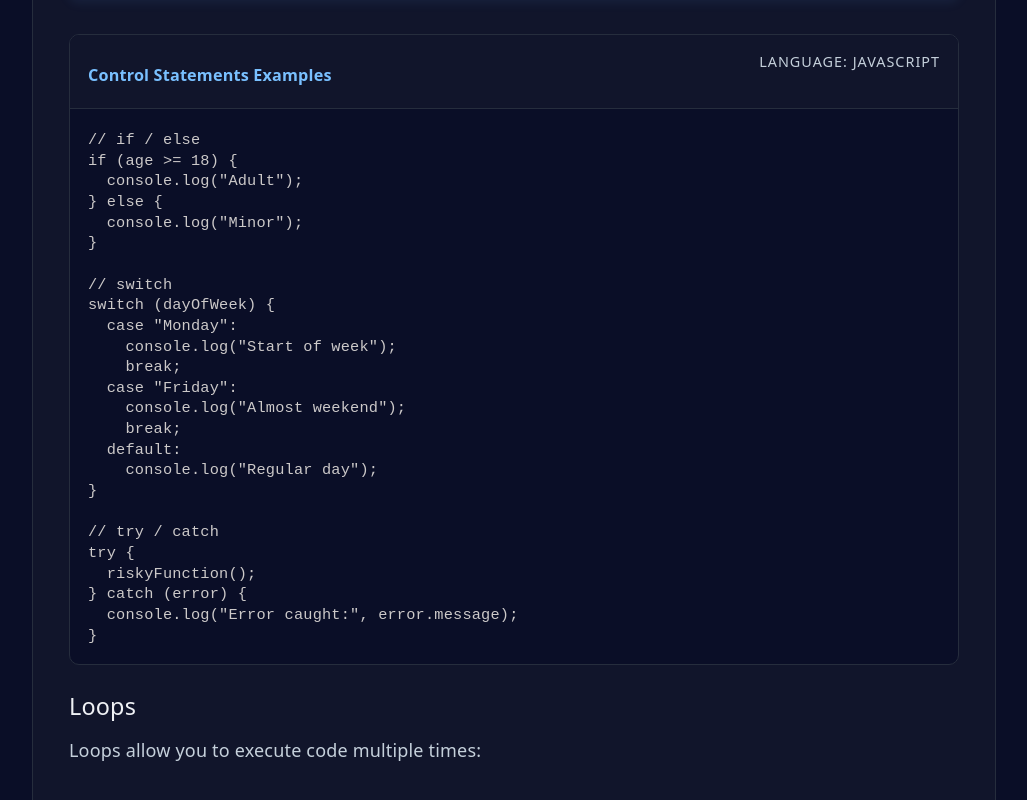
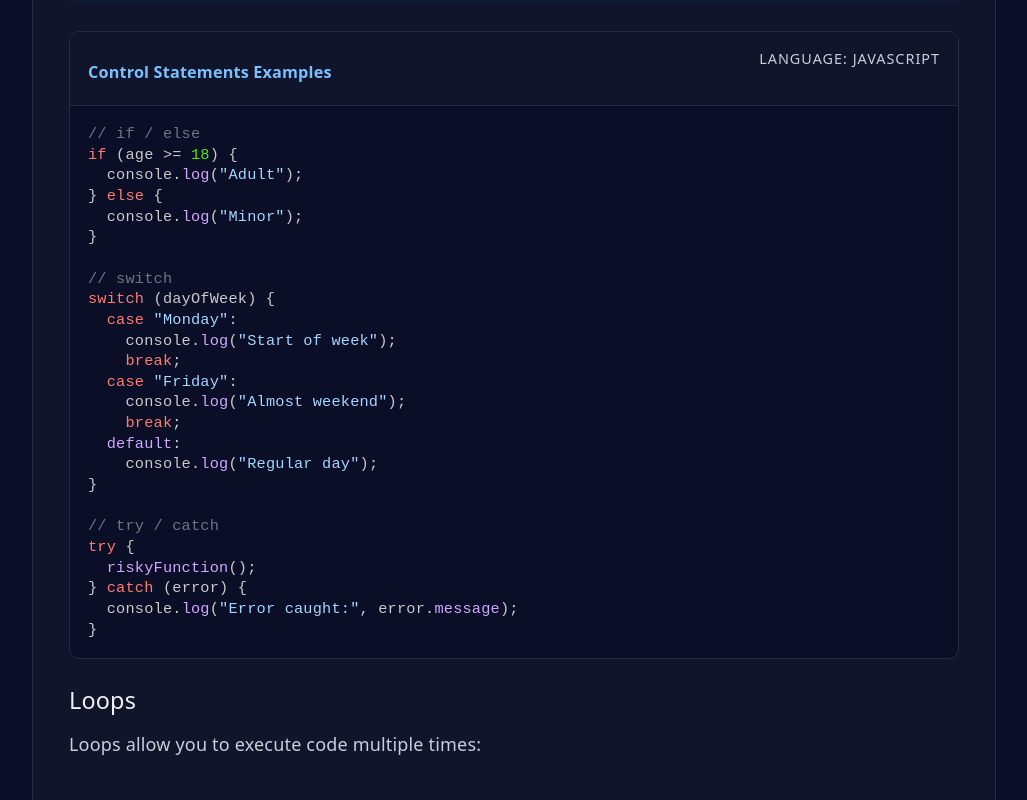
Before and after one commit to BrianEsquivel-hexaware/React-Basics, a React (Vite) app: page /section2 in a window 1280 px wide. Shown: the part 1740-2540 px from the top of the page, without its empty margins (126-1153 px from the left). Built offline with nearby package versions, Linux system fonts and the light colour scheme.

Commit message:
Installed highlight.js to decorate better the CodeBlocks

```diff
--- a/package.json
+++ b/package.json
@@ -12,6 +12,7 @@
   "dependencies": {
     "bootstrap": "^5.3.8",
     "bootstrap-icons": "^1.13.1",
+    "highlight.js": "^11.11.1",
     "react": "^19.2.6",
     "react-bootstrap": "^2.10.10",
     "react-dom": "^19.2.6",
--- a/src/components/CodeBlock/CodeBlock.css
+++ b/src/components/CodeBlock/CodeBlock.css
@@ -43,27 +43,76 @@
   background: transparent !important;
   border: none !important;
   padding: 0 !important;
+  display: block;
 }
 
-/* Syntax highlighting */
-.code-block-wrapper .code-block code .tag {
+/* highlight.js custom theme colors */
+.code-block-wrapper .code-block code.hljs {
+  background: transparent !important;
+  color: #ccc9c9 !important;
+}
+
+/* Keywords: if, const, function, return, etc. */
+.code-block-wrapper .code-block code .hljs-keyword {
+  color: #ff7b72 !important;
+}
+
+/* Strings */
+.code-block-wrapper .code-block code .hljs-string,
+.code-block-wrapper .code-block code .hljs-literal {
+  color: #a5d6ff !important;
+}
+
+/* Numbers */
+.code-block-wrapper .code-block code .hljs-number {
+  color: #52e60e !important;
+}
+
+/* Functions */
+.code-block-wrapper .code-block code .hljs-title,
+.code-block-wrapper .code-block code .hljs-function .hljs-title {
+  color: #d2a8ff !important;
+}
+
+/* HTML Tags */
+.code-block-wrapper .code-block code .hljs-tag {
   color: #79c0ff !important;
 }
 
-.code-block-wrapper .code-block code .attr {
+/* Attributes */
+.code-block-wrapper .code-block code .hljs-attr {
   color: #d2a8ff !important;
 }
 
-.code-block-wrapper .code-block code .value {
+/* Attributes values */
+.code-block-wrapper .code-block code .hljs-attr-value {
   color: #a5d6ff !important;
 }
 
-.code-block-wrapper .code-block code .property {
+/* Comments */
+.code-block-wrapper .code-block code .hljs-comment {
+  color: #6e7681 !important;
+}
+
+/* Built-ins and properties */
+.code-block-wrapper .code-block code .hljs-built_in,
+.code-block-wrapper .code-block code .hljs-property {
   color: #d2a8ff !important;
 }
 
-.code-block-wrapper .code-block code .keyword {
-  color: #ff7b72 !important;
+/* Variables */
+.code-block-wrapper .code-block code .hljs-variable {
+  color: #ccc9c9 !important;
+}
+
+/* Template strings */
+.code-block-wrapper .code-block code .hljs-template-string {
+  color: #a5d6ff !important;
+}
+
+/* Operators */
+.code-block-wrapper .code-block code .hljs-operator {
+  color: #79c0ff !important;
 }
 
 @media (max-width: 768px) {
--- a/src/components/CodeBlock/CodeBlock.tsx
+++ b/src/components/CodeBlock/CodeBlock.tsx
@@ -1,3 +1,5 @@
+import { useMemo } from 'react';
+import hljs from 'highlight.js';
 import './CodeBlock.css';
 
 interface CodeBlockProps {
@@ -7,6 +9,15 @@ interface CodeBlockProps {
 }
 
 function CodeBlock({ title, code, language }: CodeBlockProps) {
+  const highlightedCode = useMemo(() => {
+    try {
+      return hljs.highlight(code, { language: language.toLowerCase() }).value;
+    } catch {
+      // Si el lenguaje no es reconocido, usa auto-detect
+      return hljs.highlightAuto(code).value;
+    }
+  }, [code, language]);
+
   return (
     <div className="code-block-wrapper">
       <div className="code-block-header">
@@ -14,7 +25,10 @@ function CodeBlock({ title, code, language }: CodeBlockProps) {
         <p className="code-block-lang">Language: {language}</p>
       </div>
       <pre className="code-block">
-        <code>{code}</code>
+        <code
+          className={`hljs language-${language.toLowerCase()}`}
+          dangerouslySetInnerHTML={{ __html: highlightedCode }}
+        />
       </pre>
     </div>
   );
```
Also changed, not shown: 1 other file (tests, documents, lock files or other folders).
